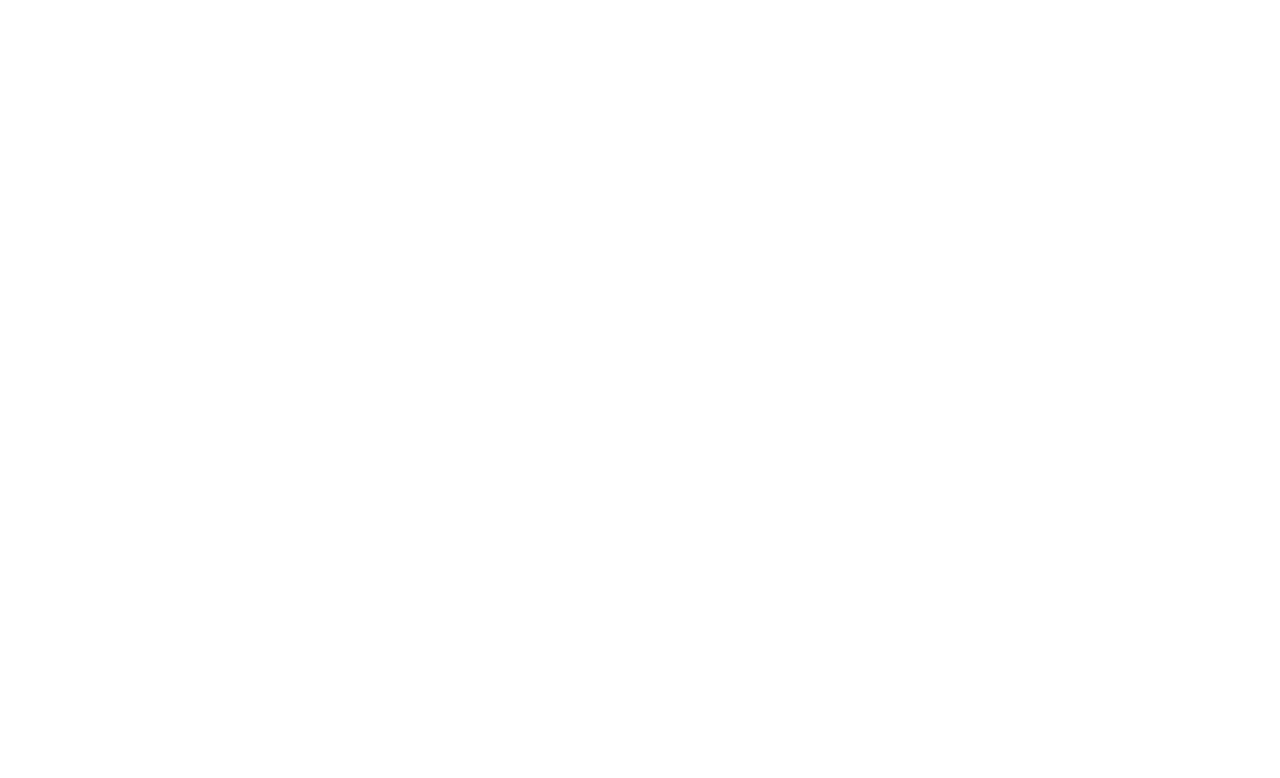
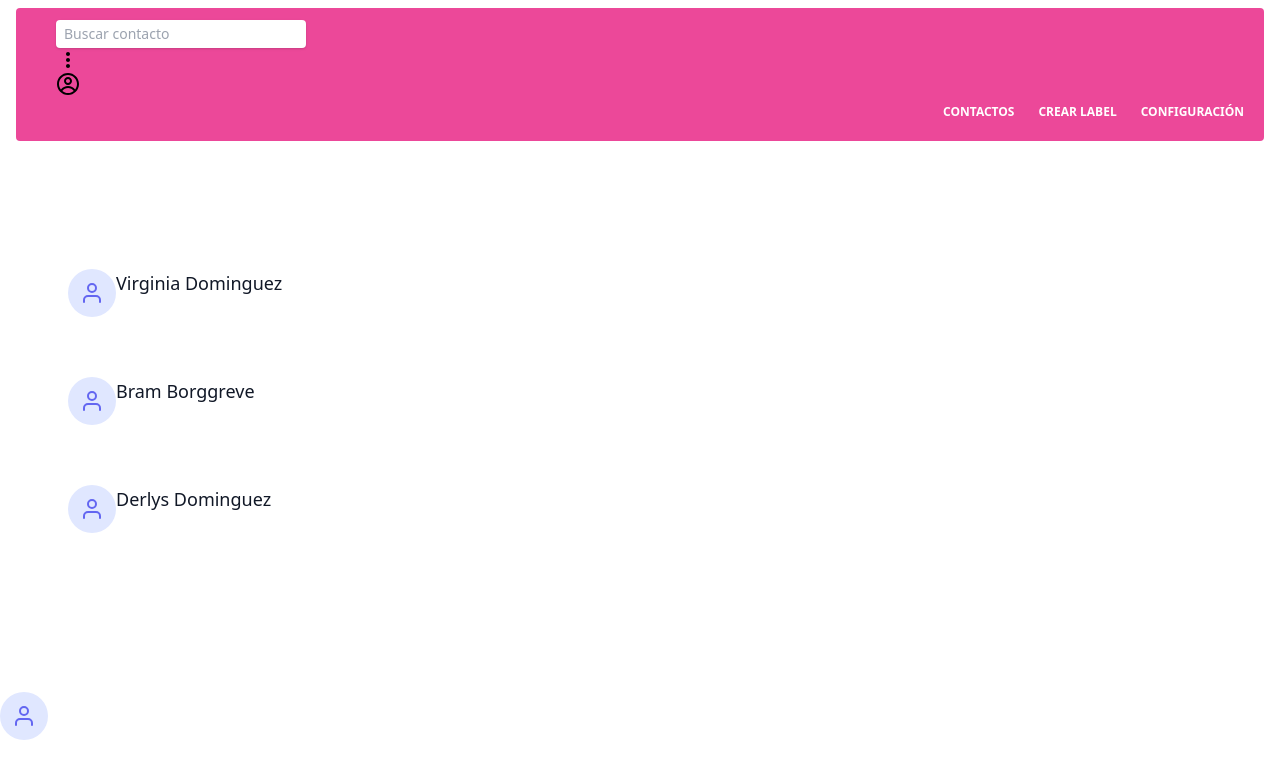
Before and after one commit to Derlys/contacts2, an Angular app: page /contacts in a window 1280 px wide. Before the commit this address led to /. Shown: the top 778 px of the page. Built offline with nearby package versions, Linux system fonts and the light colour scheme.

Commit message:
feat: add contact-list

```diff
--- a/src/app/app-routing.module.ts
+++ b/src/app/app-routing.module.ts
@@ -6,7 +6,20 @@ const routes: Routes = [
   {
     path: '',
     component: LayoutComponent,
-    children: [],
+    children: [
+      {
+        path: '',
+        pathMatch: 'full',
+        redirectTo: 'contacts',
+      },
+      {
+        path: 'contacts',
+        loadChildren: () =>
+          import('./pages/contact-list/contact-list.module').then(
+            (m) => m.ContactListModule
+          ),
+      },
+    ],
   },
 ];
 
--- /dev/null
+++ b/src/app/pages/contact-list/contact-list-routing.module.ts
@@ -0,0 +1,12 @@
+import { NgModule } from '@angular/core';
+import { Routes, RouterModule } from '@angular/router';
+
+import { ContactListComponent } from './contact-list.component';
+
+const routes: Routes = [{ path: '', component: ContactListComponent }];
+
+@NgModule({
+  imports: [RouterModule.forChild(routes)],
+  exports: [RouterModule]
+})
+export class ContactListRoutingModule { }
--- /dev/null
+++ b/src/app/pages/contact-list/contact-list.component.html
@@ -0,0 +1,77 @@
+<section class="text-gray-700 body-font">
+  <div class="container px-5 py-24 mx-auto flex flex-wrap">
+    <div
+      class="flex flex-col flex-wrap lg:py-6 -mb-10 lg:w-1/2 lg:pl-12 lg:text-left text-center"
+    >
+      <div class="flex flex-row mb-10 lg:items-start items-right">
+        <div
+          class="w-12 h-12 inline-flex items-center justify-center rounded-full bg-indigo-100 text-indigo-500 mb-5"
+        >
+          <svg
+            fill="none"
+            stroke="currentColor"
+            stroke-linecap="round"
+            stroke-linejoin="round"
+            stroke-width="2"
+            class="w-6 h-6"
+            viewBox="0 0 24 24"
+          >
+            <path d="M20 21v-2a4 4 0 00-4-4H8a4 4 0 00-4 4v2"></path>
+            <circle cx="12" cy="7" r="4"></circle>
+          </svg>
+        </div>
+        <div class="flex-grow">
+          <h2 class="text-gray-900 text-lg title-font font-medium mb-3">
+            Virginia Dominguez
+          </h2>
+        </div>
+      </div>
+      <div class="flex flex-row mb-10 lg:items-start items-right">
+        <div
+          class="w-12 h-12 inline-flex items-center justify-center rounded-full bg-indigo-100 text-indigo-500 mb-5"
+        >
+          <svg
+            fill="none"
+            stroke="currentColor"
+            stroke-linecap="round"
+            stroke-linejoin="round"
+            stroke-width="2"
+            class="w-6 h-6"
+            viewBox="0 0 24 24"
+          >
+            <path d="M20 21v-2a4 4 0 00-4-4H8a4 4 0 00-4 4v2"></path>
+            <circle cx="12" cy="7" r="4"></circle>
+          </svg>
+        </div>
+        <div class="flex-grow">
+          <h2 class="text-gray-900 text-lg title-font font-medium mb-3">
+            Bram Borggreve
+          </h2>
+        </div>
+      </div>
+      <div class="flex flex-row mb-10 lg:items-start items-right">
+        <div
+          class="w-12 h-12 inline-flex items-center justify-center rounded-full bg-indigo-100 text-indigo-500 mb-5"
+        >
+          <svg
+            fill="none"
+            stroke="currentColor"
+            stroke-linecap="round"
+            stroke-linejoin="round"
+            stroke-width="2"
+            class="w-6 h-6"
+            viewBox="0 0 24 24"
+          >
+            <path d="M20 21v-2a4 4 0 00-4-4H8a4 4 0 00-4 4v2"></path>
+            <circle cx="12" cy="7" r="4"></circle>
+          </svg>
+        </div>
+        <div class="flex-grow">
+          <h2 class="text-gray-900 text-lg title-font font-medium mb-3">
+            Derlys Dominguez
+          </h2>
+        </div>
+      </div>
+    </div>
+  </div>
+</section>
--- /dev/null
+++ b/src/app/pages/contact-list/contact-list.component.ts
@@ -0,0 +1,15 @@
+import { Component, OnInit } from '@angular/core';
+
+@Component({
+  selector: 'app-contact-list',
+  templateUrl: './contact-list.component.html',
+  styleUrls: ['./contact-list.component.scss']
+})
+export class ContactListComponent implements OnInit {
+
+  constructor() { }
+
+  ngOnInit(): void {
+  }
+
+}
```
Also changed, not shown: src/app/pages/contact-list/contact-list.module.ts (added, +15 -0 lines), src/app/pages/contact-list/contact-list.component.scss (added), 1 other file (tests, documents, lock files or other folders).
